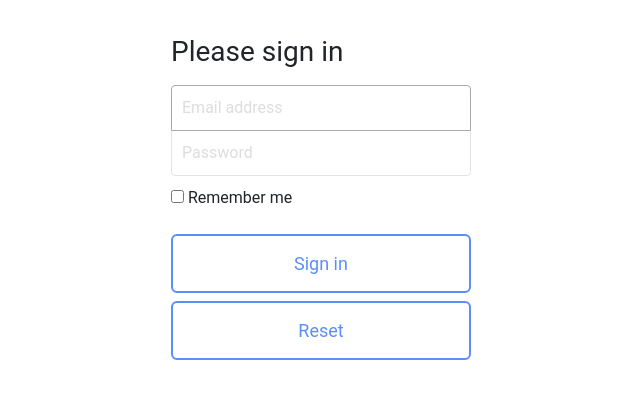
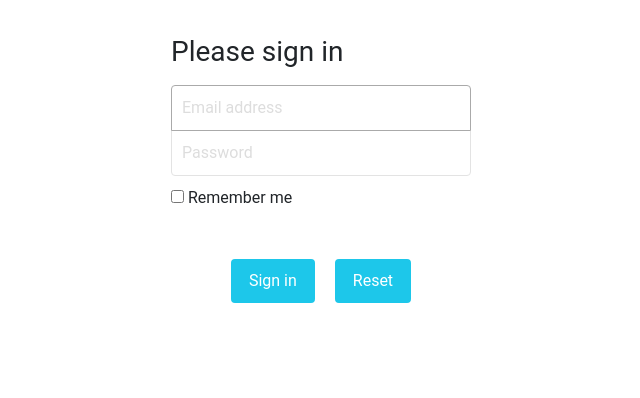
Before and after one commit to carriechia/Vue-Playground, a Vue app: page /#/login in a window 1280 px wide. Shown: the top 398 px of the page, without its empty margins (319-959 px from the left). Built offline with nearby package versions, Linux system fonts and the light colour scheme; what v-tooltip would draw is missing.

Commit message:
修正Login功能 & Google app key js 錯誤
 - 將Login  Button 移出 form
- 修改Button樣式

```diff
--- a/src/main.js
+++ b/src/main.js
@@ -44,19 +44,16 @@ const router = new VueRouter({
 })
 
 router.beforeEach((to, from, next) => {
-    if (to.meta.requireAuth) {  // 判断该路由是否需要登录权限
-      if (localStorage.token) {  // 获取当前的token是否存在
+    if (to.meta.requireAuth) {
+      if (localStorage.token) {
         console.log("has token");
         next();
       } else {
         console.log("miss token");
-        next({
-          path: '/login', // 将跳转的路由path作为参数，登录成功后跳转到该路由
-          query: {redirect: to.fullPath}
-        })
+        next('/login');
       }
     }
-    else { // 如果不需要权限校验，直接进入路由界面
+    else {
       next();
     }
 });
--- a/src/pages/Login/Login.vue
+++ b/src/pages/Login/Login.vue
@@ -1,6 +1,6 @@
 <template>
   <div id="register_form">
-    <form class="form-signin" @submit="singin" @reset="onReset">
+    <form class="form-signin">
       <h1 class="h3 mb-3 font-weight-normal">Please sign in</h1>
       <label for="inputEmail" class="sr-only">Email address</label>
       <input type="email" v-model="form.email" id="inputEmail" class="form-control" placeholder="Email address" required autofocus>
@@ -11,9 +11,11 @@
           <input type="checkbox" value="remember-me"> Remember me
         </label>
       </div>
-      <button class="btn btn-lg btn-primary btn-block" type="submit">Sign in</button>
-      <button class="btn btn-lg btn-primary btn-block" type="reset">Reset</button>
     </form>
+    <div class="login_btn">
+        <button class="btn btn-info btn-fill" v-on:click="Singin">Sign in</button>
+        <button class="btn btn-info btn-fill" v-on:click="onReset">Reset</button>
+    </div>
   </div>
 </template>
 
@@ -30,16 +32,16 @@ import {login} from '@/api/member'
       }
     },
     methods: {
-      singin() {
+      Singin() {
         var self = this;
         const member = {
             email: self.form.email,
             password: self.form.password
         }
         login(member).then(res => {
-            console.log(res)
             if (res.status === 0) {
                 localStorage.setItem('token', res.token)
+                alert("Login Success.")
                 location.replace('/')
             } else {
                 alert("Login Faild.")
@@ -62,7 +64,6 @@ html,
 body {
   height: 100%;
 }
-
 body {
   display: -ms-flexbox;
   display: flex;
@@ -102,4 +103,10 @@ body {
   border-top-left-radius: 0;
   border-top-right-radius: 0;
 }
+.login_btn {
+  text-align:center;
+}
+.login_btn button {
+    margin: 10px;
+}
 </style>
--- a/src/pages/Maps.vue
+++ b/src/pages/Maps.vue
@@ -11,14 +11,14 @@
   </gmap-map>
 </template>
 <script>
-  import {API_KEY} from './Maps/API_KEY'
+//   import {API_KEY} from './Maps/API_KEY'
   import Vue from 'vue'
   import * as VueGoogleMaps from 'vue2-google-maps'
-  Vue.use(VueGoogleMaps, {
-    load: {
-      key: API_KEY
-    }
-  })
+//   Vue.use(VueGoogleMaps, {
+//     load: {
+//       key: API_KEY
+//     }
+//   })
   export default {
     data () {
       return {
```
